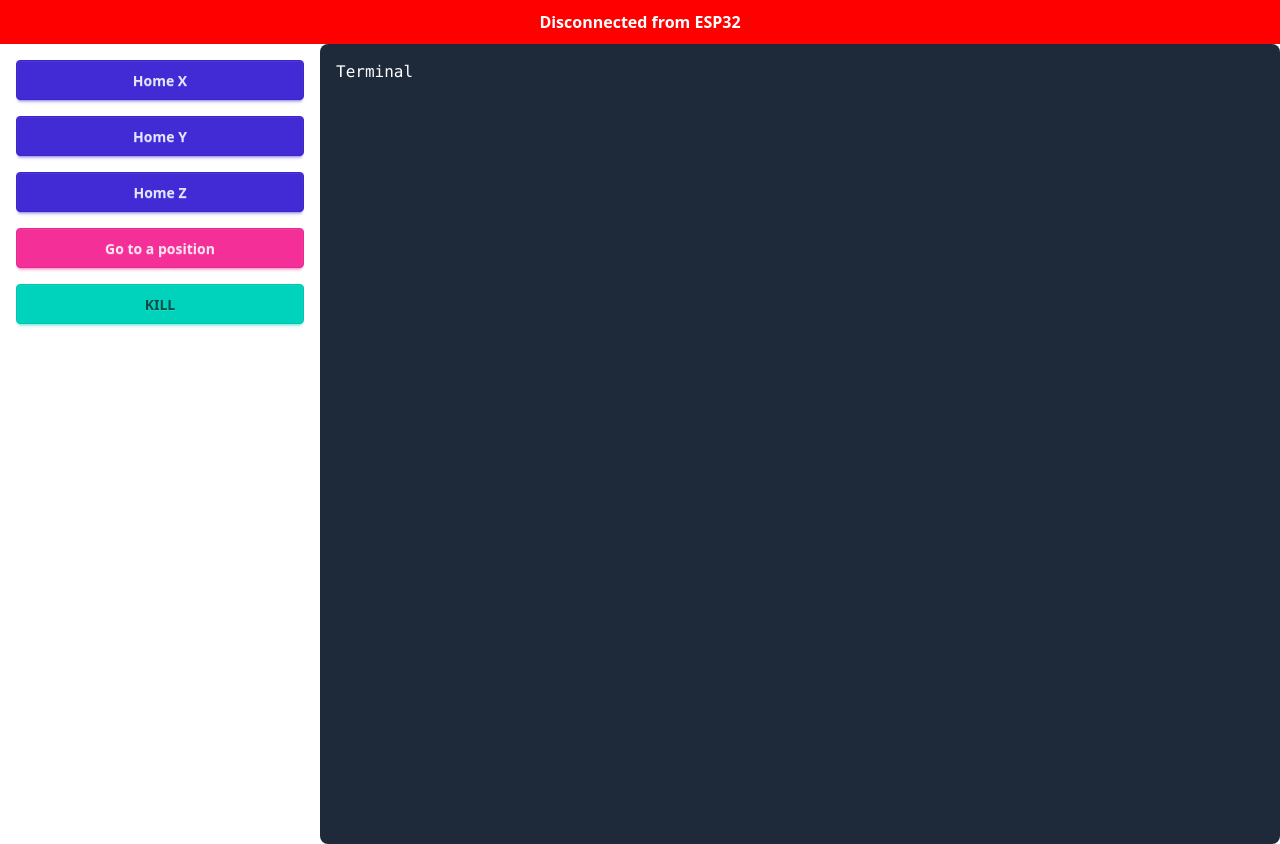
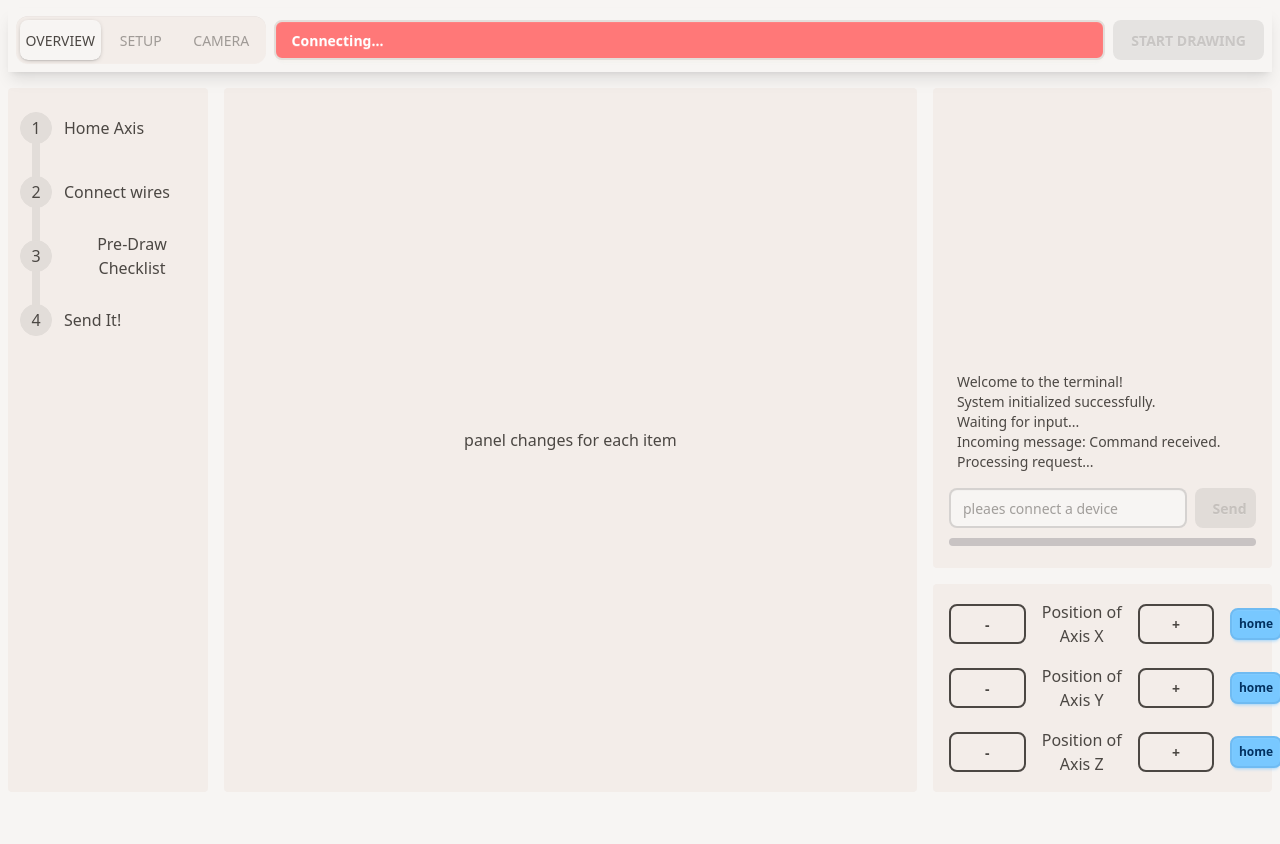
Before and after one commit to Hanjocl/Project_RobotSignans, a Next.js app in the folder signans_connect/: page / in a window 1280 px wide. After the commit the page ends 800 px from the top, so only its background shows below. Built offline with nearby package versions, Linux system fonts and the light colour scheme; no server answers.

Commit message:
Made the website visualy Next up -> add functionality to all the parts

```diff
--- a/signans_connect/app/globals.css
+++ b/signans_connect/app/globals.css
@@ -3,7 +3,7 @@
 @tailwind components;
 @tailwind utilities;
 @plugin "daisyui" {
-  themes: light --default, dark --prefersdark, cupcake;
+  themes: all;
 }
 
 body {
--- a/signans_connect/app/layout.tsx
+++ b/signans_connect/app/layout.tsx
@@ -1,33 +1,70 @@
-import type { Metadata } from "next";
-import { Geist, Geist_Mono } from "next/font/google";
+'use client';
+
 import "./globals.css";
-
-import StatusBar from '../components/StatusBar'; // Import the StatusBar component
-
-const geistSans = Geist({
-  variable: "--font-geist-sans",
-  subsets: ["latin"],
-});
-
-const geistMono = Geist_Mono({
-  variable: "--font-geist-mono",
-  subsets: ["latin"],
-});
-
+import { useState, useEffect, useRef} from 'react';
+import { ConnectedProvider } from '../context/ConnectedContext';
+import { useConnected } from "../context/ConnectedContext";
 
 export default function RootLayout({
   children,
 }: {
   children: React.ReactNode
 }) {
+
   return (
-    <html lang="en">
-      <div id="status-bar-container">
-        <StatusBar />
-      </div>
+    <html data-theme="silk">
       <body>
-        {children}
+        <ConnectedProvider>
+          <div className="h-screen bg-base-100 text-base-content p-2 flex flex-col ">
+            {/* Top Navigation */}
+            <div className="navbar shadow-lg flex space-x-2 mb-4">
+
+              <div role="tablist" className="tabs tabs-box w-1/5">
+                <a role="tab" className="tab w-1/3 tab-active">OVERVIEW</a>
+                <a role="tab" className="tab w-1/3">SETUP</a>
+                <a role="tab" className="tab w-1/3">CAMERA</a>
+              </div>
+
+              {/* Access context value */}
+              <ConnectedStatus />
+
+              {/* Arming Button */}
+              <ArmingButton />
+            </div>
+            {/* Rest of Page */}
+            {children}
+          </div>
+        </ConnectedProvider>
       </body>
     </html>
   )
 }
+
+
+const ConnectedStatus = () => {
+  const { connected } = useConnected(); // Access context here
+
+  return (
+    <div className={`flex-1 btn justify-start ${connected ? 'bg-success text-white' : 'bg-error text-white'}`}>
+      {connected ? 'Connected to ESP32' : 'Connecting...'}
+    </div>
+  );
+}
+
+const ArmingButton = () => {
+  const { connected } = useConnected(); // Access context here
+  const [isPressed, setIsPressed] = useState(false);
+
+  const toggleButton = () => {
+    setIsPressed((prev) => !prev);
+  };
+
+  return (
+    <button
+      onClick={toggleButton}
+      className={`btn ${!connected ? 'btn-disabled' : isPressed ? 'btn-error' : 'btn-outline btn-neutral'}`}
+    >
+      {isPressed ? 'ARM DRAWING' : 'START DRAWING'}
+    </button>
+  );
+}
--- a/signans_connect/app/page.tsx
+++ b/signans_connect/app/page.tsx
@@ -1,10 +1,129 @@
 'use client';
+import React from "react";
+import { useState, useEffect, useRef } from 'react';
+import ProgressBar from '../components/ProgressBar';
+import SidebarSteps from '../components/SidebarSteps';
+import { useConnected } from "../context/ConnectedContext";
 
-import { useState, useEffect, useRef } from 'react';
 
 // pages/index.js
-export default function HomePage() {
-  const [logs, setLogs] = useState<string[]>([]);
+export default function Dashboard() {
+
+  const socket_cmd = useRef<WebSocket | null>(null);
+
+  const [manualInput, setManualInput] = useState<string>('');
+
+  const [loading, setLoading] = useState(false);
+
+  const { connected } = useConnected();
+
+  const toggleLoading = () => {
+    setLoading((prev) => !prev); // Toggle the loading state between true and false
+  };
+
+  // Handle click on a step
+  const handleStepClick = (step: string) => {
+    console.log(`Clicked on ${step}`);
+    // You can send a command to the WebSocket server or perform any action based on the clicked step
+    if (connected) {
+      alert(`Step clicked: ${step}`);
+    }
+  };
+
+
+  // Temporary messages array
+  const [messages, setMessages] = useState([
+    "Welcome to the terminal!",
+    "System initialized successfully.",
+    "Waiting for input...",
+    "Incoming message: Command received.",
+    "Processing request..."
+  ]);
+
+    // Handle manual input change
+  const handleInputChange = (event: React.ChangeEvent<HTMLInputElement>) => {
+    setManualInput(event.target.value);
+  };
+
+  const handleClick = (step : string) => {
+    console.log(`Clicked on ${step}`);
+    // You can perform any action based on the clicked step,
+    // such as navigating to another page, updating the UI, etc.
+  };
+
+  const sendManualInput = (): void => {
+    console.log(`Manual Input: ${manualInput}`);
+    // You can modify this to send the manual input to a WebSocket or any other API
+    alert(`Sending: ${manualInput}`);
+  };
+
+  const sendCommand = (cmd: string) => {
+    if (socket_cmd.current && socket_cmd.current.readyState === WebSocket.OPEN) {
+      socket_cmd.current.send(cmd);
+      alert(`Sending: ${cmd}`);
+    }
+  };
+
+  return (
+    <div className="flex flex-1 gap-4">
+      {/* Sidebar with Vertical Steps */}
+      <SidebarSteps onStepClick={handleStepClick} />
+
+      {/* Main Panel */}
+      <div className="w-full bg-base-200 p-4 rounded flex items-center justify-center">
+        panel changes for each item
+      </div>
+
+      {/* Terminal & Controls */}
+      <div className="w-1/2 flex flex-col space-y-4 h-full">
+        <div className="bg-base-200 p-4 rounded flex flex-col h-3/3">
+          <div className="flex flex-col-reverse gap-2 overflow-y-auto flex-grow p-2 py-4">
+            {/* Terminal messages list */}
+            <ul className="w-full list-none p-0 m-0">
+              {messages.map((message, index) => (
+                <li key={index} className="text-sm">{message}</li>
+              ))}
+            </ul>
+          </div>
+
+
+          {/* Manual Input and Send Button inside the Terminal */}
+          <div className="mt-auto flex gap-2">
+            <input
+              type="text"
+              placeholder= {`${!connected ? 'pleaes connect a device' : 'For manual input only'}`}
+              className={`input w-full ${!connected ? 'input-disabled' : 'input-outline input-error'}`}
+              value={manualInput}
+              onChange={handleInputChange}
+            />
+            <button className={`btn justify-start w-1/5 ${!connected ? 'btn-disabled' : 'btn-outline btn-error'}`}  onClick={sendManualInput}>Send</button>
+          </div>
+          <ProgressBar animate={loading} />
+
+        </div>
+
+
+        {/* Control */}
+        <div className="flex flex-col flex-grow gap-4 bg-base-200 p-4 rounded  h-1/3 w-full">
+          {['X', 'Y', 'Z'].map((axis) => (
+            <div key={axis} className="flex items-center gap-4 h-1/3 w-full">
+              <button className="btn btn-outline w-1/4">-</button>
+              <div className="text-center w-full min-w-[80px]">Position of Axis {axis}</div>
+              <button className="btn btn-outline w-1/4">+</button>
+              <button className="btn btn-sm btn-info w-1/6">home </button>
+            </div>
+          ))}
+        </div>
+      </div>
+    </div>
+  );
+}
+
+
+
+
+/*
+const [logs, setLogs] = useState<string[]>([]);
   const socket_cmd = useRef<WebSocket | null>(null);
 
   const sendCommand = (cmd: string) => {
@@ -29,39 +148,4 @@ export default function HomePage() {
     return () => {
       socket_cmd.current?.close();
     };
-  }, []);
-
-
-  return (
-    <div className="flex h-screen">
-      {/* Buttons on the left */}
-      <div className="w-1/4 p-4 space-y-4">
-        <button className="btn btn-primary w-full" onClick={() => sendCommand("G28 X")}>Home X</button>
-        <button className="btn btn-primary w-full" onClick={() => sendCommand("G28 Y")}>Home Y</button>
-        <button className="btn btn-primary w-full" onClick={() => sendCommand("G28 Z")}>Home Z</button>
-        <button className="btn btn-secondary w-full" onClick={() => sendCommand("G0 X0 Y0 Z-195")}>Go to a position</button>
-        <button className="btn btn-accent w-full">KILL</button>
-      </div>
-
-      {/* Terminal on the right */}
-      <div className="w-3/4 p-4 bg-gray-800 text-white rounded-lg">
-        <pre className="font-mono">Terminal</pre>
-      </div>
-    </div>
-  );
-}
-
-
-
-
-const sendG28 = async () => {
-  try {
-    const res = await fetch("http://localhost:8000/g28", {
-      method: "POST",
-    });
-    const data = await res.json();
-    alert(`Command Sent: ${data.command}`);
-  } catch (err) {
-    alert("Failed to send command");
-  }
-};
+  }, []);*/
--- /dev/null
+++ b/signans_connect/components/ProgressBar.tsx
@@ -0,0 +1,43 @@
+import { useState, useEffect } from 'react';
+
+const ProgressBar = ({ animate = true }) => {
+  const [progress, setProgress] = useState(0);
+  const [isAnimating, setIsAnimating] = useState(animate);
+  const [intervalTime, setIntervalTime] = useState(30); // Regular speed for animation
+
+  useEffect(() => {
+    if (!isAnimating) return;
+
+    const interval = setInterval(() => {
+      setProgress((prev) => (prev === 100 ? 0 : prev + 1));
+    }, intervalTime); // Speed changes based on `intervalTime`
+
+    return () => clearInterval(interval);
+  }, [isAnimating, intervalTime]);
+
+  // Handle the case when animation is stopped, and it should finish faster
+  useEffect(() => {
+    if (animate) {
+      setIsAnimating(true);
+      setIntervalTime(30); // Set normal speed when animation is active
+    } else if (progress < 100) {
+      // When stopping animation, speed up to complete the cycle faster
+      setIntervalTime(3); // Faster speed to complete the progress quickly
+    } else {
+      setIsAnimating(false);
+      setIntervalTime(8); // Reset to normal speed once the progress completes
+    }
+  }, [animate, progress]);
+
+  return (
+    <div className="w-full">
+      <progress
+        className="progress progress-primary w-full"
+        value={progress}
+        max="100"
+      ></progress>
+    </div>
+  );
+};
+
+export default ProgressBar;
--- /dev/null
+++ b/signans_connect/components/SidebarSteps.tsx
@@ -0,0 +1,71 @@
+'use client';
+
+import React, { useState, useEffect, useRef } from 'react';
+
+interface SidebarStepsProps {
+  onStepClick: (step: string) => void;  // Callback to handle step clicks
+}
+
+const SidebarSteps: React.FC<SidebarStepsProps> = ({ onStepClick }) => {
+  // WebSocket for managing step statuses
+  const socket = useRef<WebSocket | null>(null);
+
+  // States to track steps' statuses
+  const [stepStatuses, setStepStatuses] = useState({
+    'home-axis': false,
+    'connect-wires': false,
+    'pre-draw-checklist': false,
+    'send-it': false,
+  });
+
+  // Connect to WebSocket and receive step updates
+  useEffect(() => {
+    socket.current = new WebSocket("ws://localhost:8000/ws/steps/");
+
+    socket.current.onmessage = (event) => {
+      const data = JSON.parse(event.data); // Assuming the server sends JSON data with step statuses
+      setStepStatuses(data);
+    };
+
+    socket.current.onclose = () => {
+      console.log("WebSocket connection closed.");
+    };
+
+    return () => {
+      socket.current?.close();
+    };
+  }, []);
+
+  return (
+    <div className="w-1/5 bg-base-200 p-2 rounded flex flex-col space-y-2 min-w-[200px] overflow-hidden">
+      <ul className="steps steps-vertical">
+        <li
+          className={`step cursor-pointer hover:bg-gray-200 ${stepStatuses['home-axis'] ? 'step-primary' : ''}`}
+          onClick={() => onStepClick('home-axis')}
+        >
+          Home Axis
+        </li>
+        <li
+          className={`step cursor-pointer hover:bg-gray-200 ${stepStatuses['connect-wires'] ? 'step-primary' : ''}`}
+          onClick={() => onStepClick('connect-wires')}
+        >
+          Connect wires
+        </li>
+        <li
+          className={`step cursor-pointer hover:bg-gray-200 ${stepStatuses['pre-draw-checklist'] ? 'step-primary' : ''}`}
+          onClick={() => onStepClick('pre-draw-checklist')}
+        >
+          Pre-Draw Checklist
+        </li>
+        <li
+          className={`step cursor-pointer hover:bg-gray-200 ${stepStatuses['send-it'] ? 'step-primary' : ''}`}
+          onClick={() => onStepClick('send-it')}
+        >
+          Send It!
+        </li>
+      </ul>
+    </div>
+  );
+};
+
+export default SidebarSteps;
--- /dev/null
+++ b/signans_connect/context/ConnectedContext.tsx
@@ -0,0 +1,51 @@
+// context/ConnectedContext.tsx
+'use client'; // If you're using the App Router (Next.js 13+)
+
+import { createContext, useContext, useEffect, useState, ReactNode } from 'react';
+
+// Define the context type
+interface ConnectedContextType {
+  connected: boolean;
+  setConnected: React.Dispatch<React.SetStateAction<boolean>>;
+}
+
+// Create context with default value of `undefined`
+const ConnectedContext = createContext<ConnectedContextType | undefined>(undefined);
+
+export const ConnectedProvider = ({ children }: { children: ReactNode }) => {
+  const [connected, setConnected] = useState(false);
+
+  // Connect to WebSocket server
+  useEffect(() => {
+    const socket = new WebSocket("ws://localhost:8000/ws/status/");
+
+    socket.onmessage = (event) => {
+      const status = event.data === "True";
+      setConnected(status);
+    };
+
+    // Handle WebSocket errors
+    socket.onerror = (error) => {
+      console.error('WebSocket Error:', error);
+    };
+
+    // Cleanup WebSocket on component unmount
+    return () => {
+      socket.close();
+    };
+  }, []);
+
+  return (
+    <ConnectedContext.Provider value={{ connected, setConnected }}>
+      {children}
+    </ConnectedContext.Provider>
+  );
+};
+
+export const useConnected = (): ConnectedContextType => {
+  const context = useContext(ConnectedContext);
+  if (!context) {
+    throw new Error('useConnected must be used within a ConnectedProvider');
+  }
+  return context;
+};
```
Also changed, not shown: 1 other file (tests, documents, lock files or other folders).
